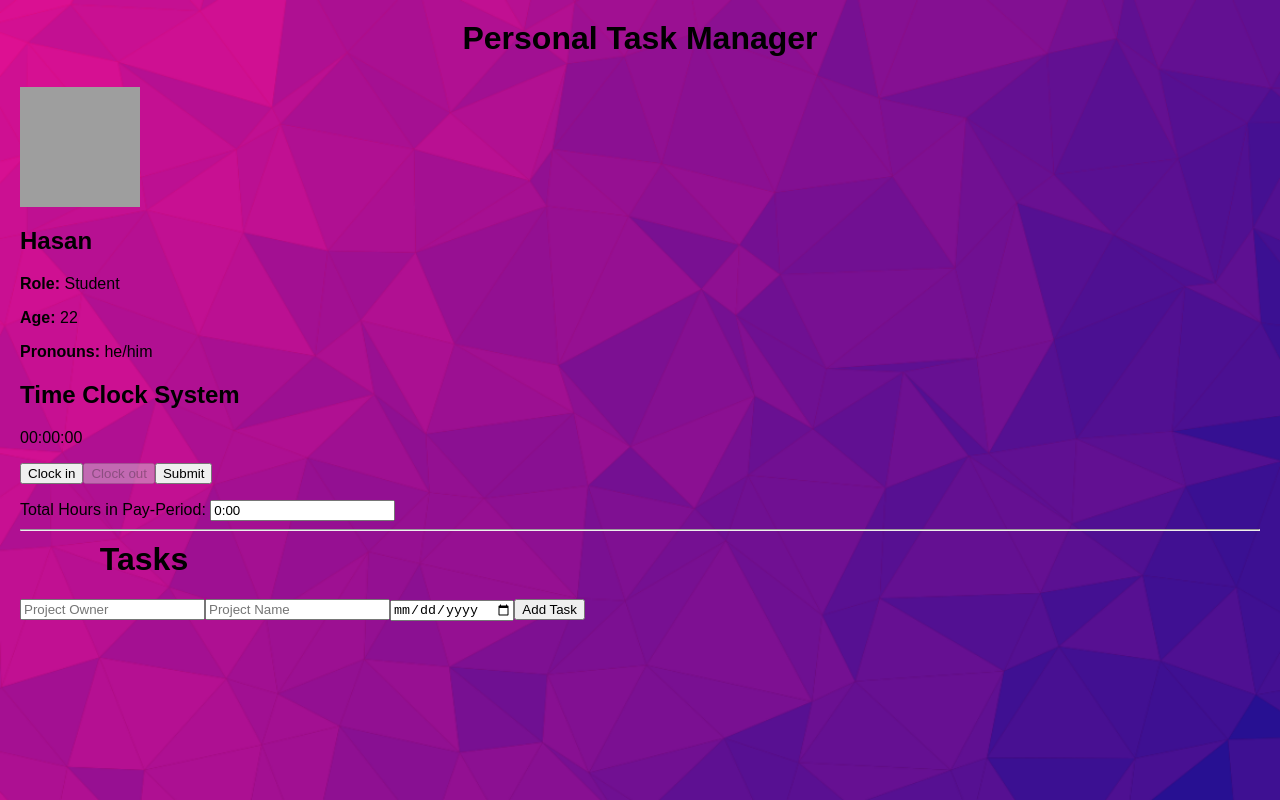
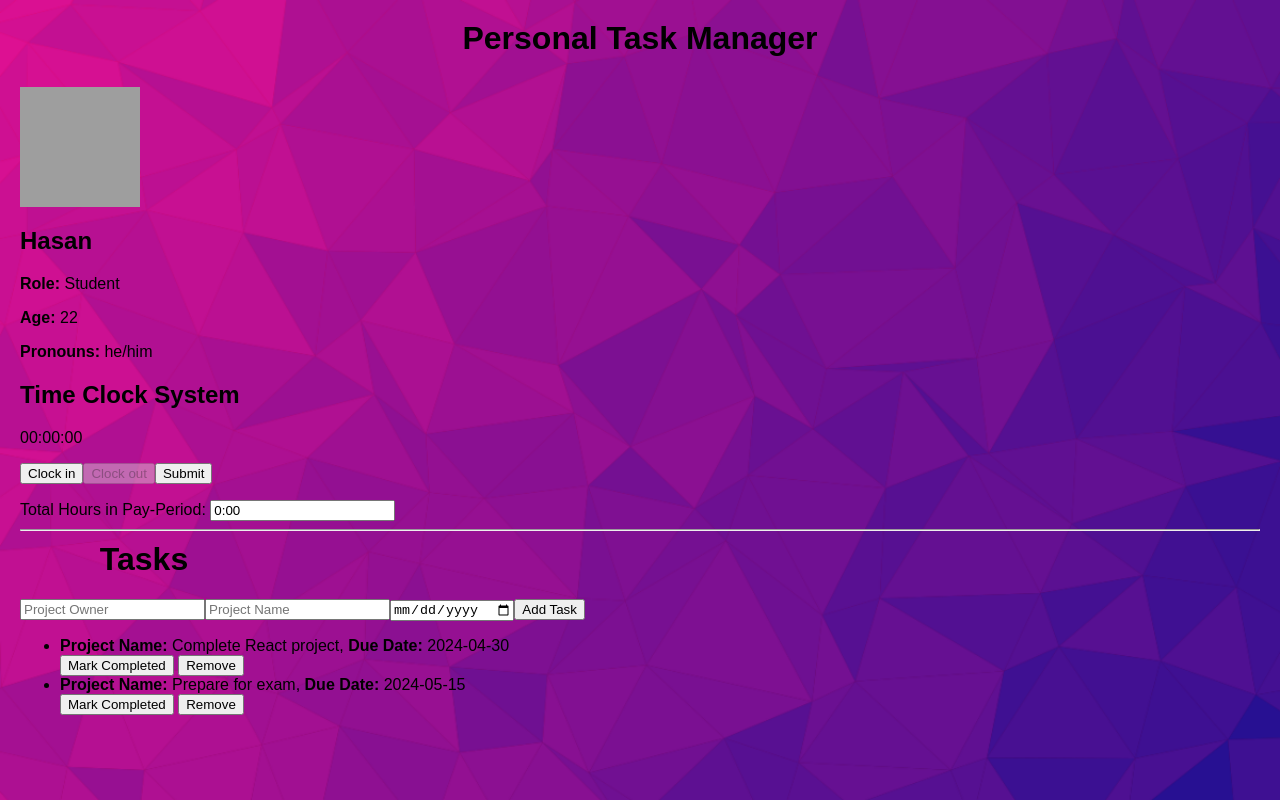
Before and after one commit to hasnpol/task-manager-project, a React (Vite) app: page / in a window 1280 px wide. Built offline with nearby package versions, Linux system fonts and the light colour scheme; grey boxes are pictures that could not be loaded.

Commit message:
additional task handling features

```diff
--- a/src/TaskManager.jsx
+++ b/src/TaskManager.jsx
@@ -1,7 +1,8 @@
-import React, { useState } from "react";
+import React, { useState, useEffect } from "react";
 import { Form, Button, Container, ListGroup, ListGroupItem } from "reactstrap";
 import TaskForm from "./TaskForm";
 import DataPusher from "./DataPusher";
+import userData from "../userData.json"; // Import userData.json
 import "./styles.css";
 
 // TaskManager component; contains a form and a list of tasks.
@@ -9,15 +10,24 @@ import "./styles.css";
 export default function TaskManager() {
   const [tasks, setTasks] = useState([]);
 
+  useEffect(() => {
+    const fetchData = async () => {
+      // Fetch tasks from userData.json and set them to state
+      setTasks(userData.tasks || []);
+    };
+
+    fetchData();
+  }, []);
+
   const handleTaskSubmit = (newTask) => {
     setTasks([...tasks, { ...newTask, id: tasks.length, completed: false }]);
   };
 
   const handleTaskComplete = (taskId) => {
-    const completedTasks = tasks.map((task) =>
+    const updatedTasks = tasks.map((task) =>
       task.id === taskId ? { ...task, completed: !task.completed } : task,
     );
-    setTasks(completedTasks);
+    setTasks(updatedTasks);
   };
 
   const handleTaskRemove = (taskId) => {
@@ -31,21 +41,24 @@ export default function TaskManager() {
       <Container className="TaskFormContainer">
         <TaskForm onTaskSubmit={handleTaskSubmit} />
         <ListGroup>
+          {/* Display tasks from userData.json along with existing tasks */}
           {tasks.map((task) => (
             <ListGroupItem
               key={task.id}
               className={task.completed ? "completedTask" : ""}
             >
-              <DataPusher />
               <div>
-                |
+                <strong>Project Name: </strong>
+                {task.projectName}, <strong>Due Date: </strong>
+                {task.dateDue}
+              </div>
+              <div>
                 <Button
                   color="success"
                   onClick={() => handleTaskComplete(task.id)}
                 >
                   {task.completed ? "Unmark Completed" : "Mark Completed"}
                 </Button>{" "}
-                |
                 <Button
                   color="danger"
                   onClick={() => handleTaskRemove(task.id)}
--- a/userData.json
+++ b/userData.json
@@ -2,5 +2,21 @@
     "name": "Hasan",
     "role": "Student",
     "age": 22,
-    "pronouns": "he/him"
-}
+    "pronouns": "he/him",
+    "tasks": [
+      {
+        "id": 1,
+        "ownerName": "Hasan",
+        "projectName": "Complete React project",
+        "dateDue": "2024-04-30",
+        "completed": false
+      },
+      {
+        "id": 2,
+        "ownerName": "Hasan",
+        "projectName": "Prepare for exam",
+        "dateDue": "2024-05-15",
+        "completed": false
+      }
+    ]
+  }
```
